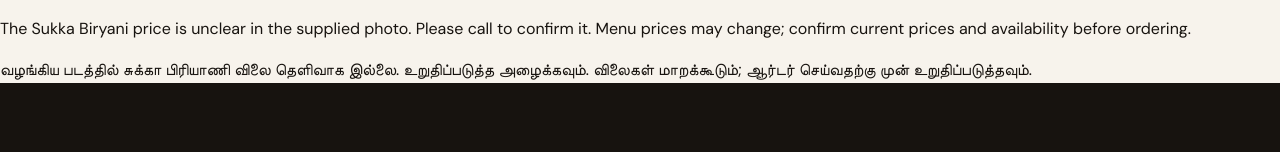
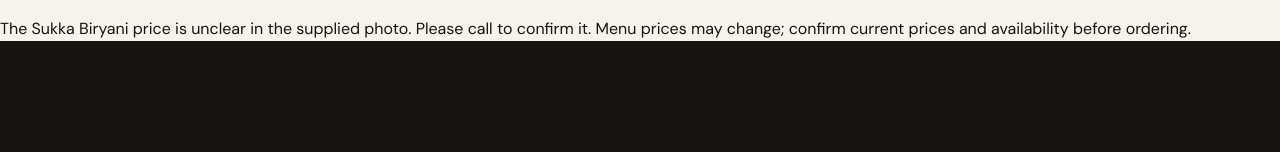
Before and after one commit to markivtech/abis-nightclub-website, a plain HTML site: page index.html in a window 1280 px wide. Shown: the part 2446-2598 px from the top of the page. Drawn offline with Linux system fonts and the light colour scheme; grey boxes are pictures that could not be loaded.

Commit message:
Remove Tamil price note from index.html
Removed Tamil price note from the menu section.

```diff
--- a/index.html
+++ b/index.html
@@ -130,8 +130,7 @@
         </section>
       </div>
       <p class="menu-price-note" data-i18n="fullMenu.note">The Sukka Biryani price is unclear in the supplied photo. Please call to confirm it. Menu prices may change; confirm current prices and availability before ordering.</p>
-      <p class="menu-price-note tamil-price-note" lang="ta" data-i18n="fullMenu.noteTamil">வழங்கிய படத்தில் சுக்கா பிரியாணி விலை தெளிவாக இல்லை. உறுதிப்படுத்த அழைக்கவும். விலைகள் மாறக்கூடும்; ஆர்டர் செய்வதற்கு முன் உறுதிப்படுத்தவும்.</p>
-    </section>
+</section>
 
     <section class="about-section" id="about">
       <div class="about-image-wrap"><div class="about-image" role="img" aria-label="Warmly lit restaurant dining space"></div><div class="image-caption"><span class="caption-dot"></span><span data-i18n="about.imageCaption">A welcoming place to enjoy a meal</span></div></div>
```
